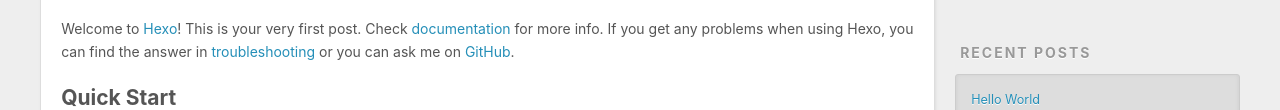
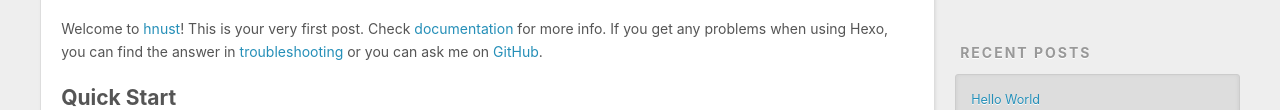
Before and after one commit to kobefly1/kobefly1.github.io, a plain HTML site: page index.html in a window 1280 px wide. Shown: the part 435-545 px from the top of the page. Drawn offline with nearby package versions, Linux system fonts and the light colour scheme.

Commit message:
Update index.html
Signed-off-by: kobefly1 <113587295+kobefly1@users.noreply.github.com>

```diff
--- a/index.html
+++ b/index.html
@@ -86,7 +86,7 @@
 
     <div class="article-entry" itemprop="articleBody">
 
-        <p>Welcome to <a target="_blank" rel="noopener" href="https://hexo.io/">Hexo</a>! This is your very first post. Check <a target="_blank" rel="noopener" href="https://hexo.io/docs/">documentation</a> for more info. If you get any problems when using Hexo, you can find the answer in <a target="_blank" rel="noopener" href="https://hexo.io/docs/troubleshooting.html">troubleshooting</a> or you can ask me on <a target="_blank" rel="noopener" href="https://github.com/hexojs/hexo/issues">GitHub</a>.</p>
+        <p>Welcome to <a target="_blank" rel="noopener" href="https://hexo.io/">hnust</a>! This is your very first post. Check <a target="_blank" rel="noopener" href="https://hexo.io/docs/">documentation</a> for more info. If you get any problems when using Hexo, you can find the answer in <a target="_blank" rel="noopener" href="https://hexo.io/docs/troubleshooting.html">troubleshooting</a> or you can ask me on <a target="_blank" rel="noopener" href="https://github.com/hexojs/hexo/issues">GitHub</a>.</p>
 <h2 id="Quick-Start"><a href="#Quick-Start" class="headerlink" title="Quick Start"></a>Quick Start</h2><h3 id="Create-a-new-post"><a href="#Create-a-new-post" class="headerlink" title="Create a new post"></a>Create a new post</h3><figure class="highlight bash"><table><tr><td class="gutter"><pre><span class="line">1</span><br></pre></td><td class="code"><pre><span class="line">$ hexo new <span class="string">&quot;My New Post&quot;</span></span><br></pre></td></tr></table></figure>
 
 <p>More info: <a target="_blank" rel="noopener" href="https://hexo.io/docs/writing.html">Writing</a></p>
```
